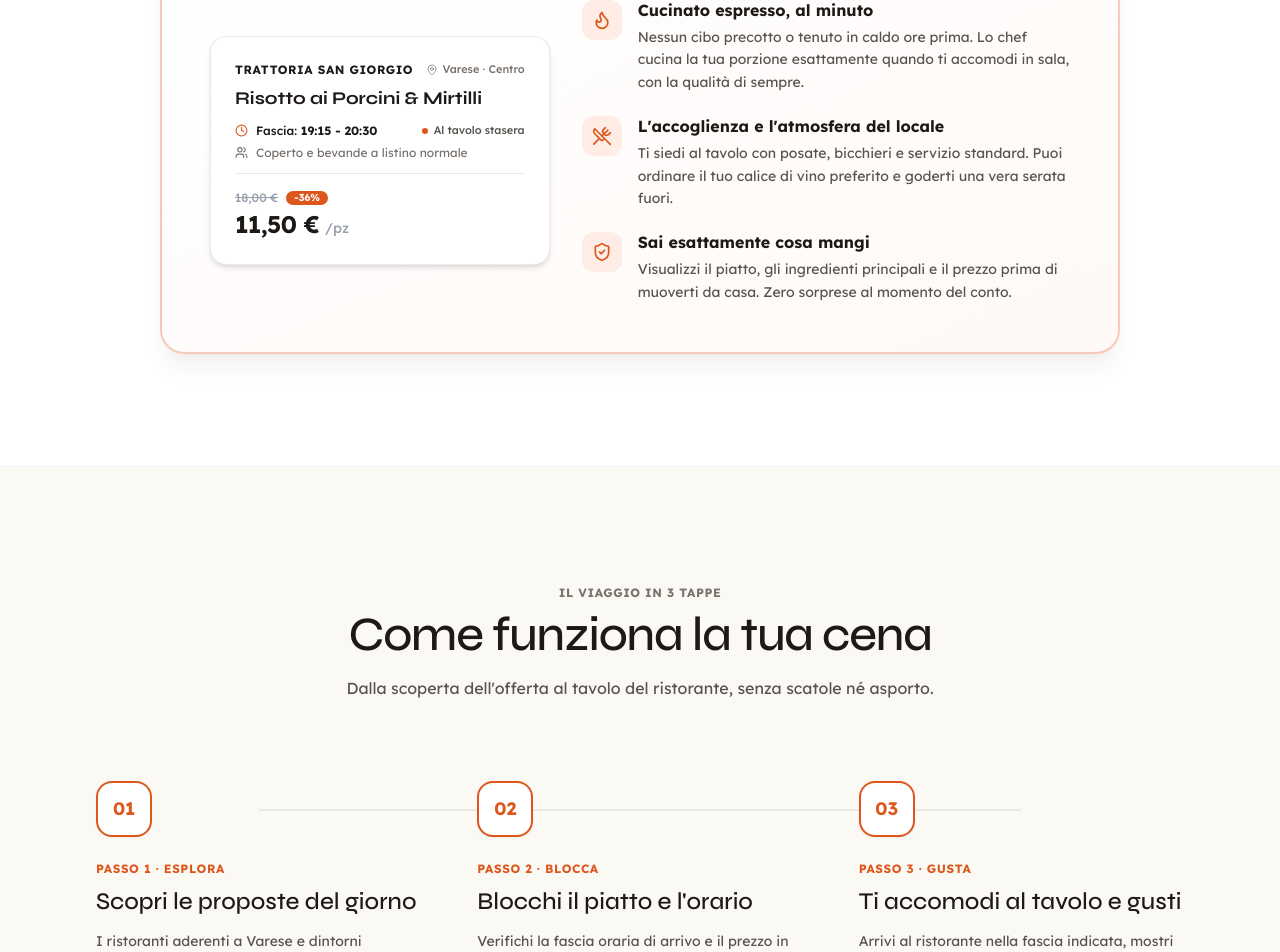
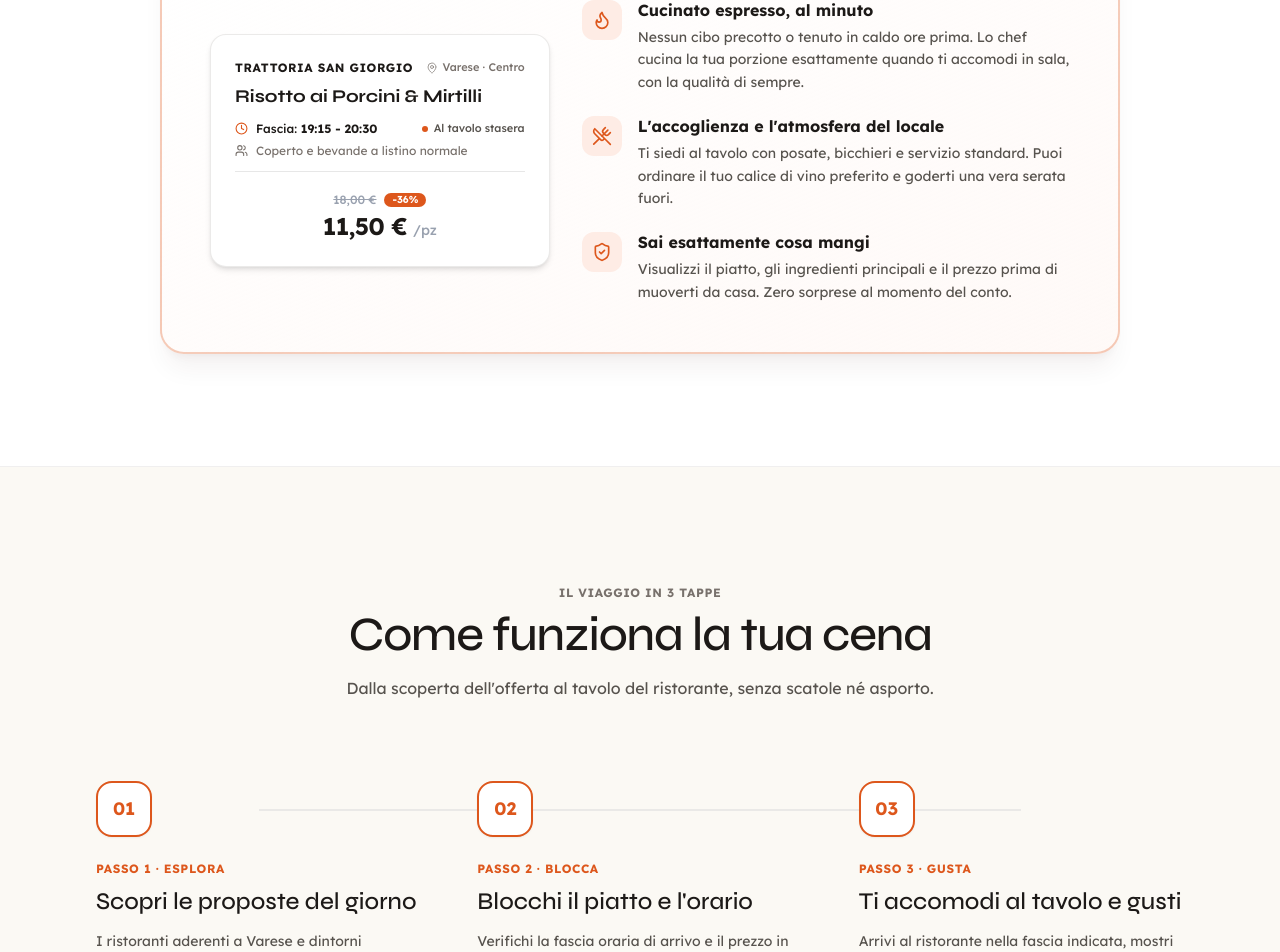
Before and after one commit to restydealsmanaging/landing, a Next.js app: page /per-i-clienti in a window 1280 px wide. Shown: the part 1191-2143 px from the top of the page. Built offline with nearby package versions, Linux system fonts and the light colour scheme.

Commit message:
style(customer-card): center pricing block horizontally to eliminate empty right-hand space

```diff
--- a/src/components/CustomerSection.tsx
+++ b/src/components/CustomerSection.tsx
@@ -231,15 +231,15 @@ export default function CustomerSection() {
                         </div>
                       </div>
 
-                      {/* Price Block (Reference style: compact stacked) */}
-                      <div className="pt-1">
-                        <div className="flex items-center gap-2 mb-0.5">
+                      {/* Price Block (Centered stacked) */}
+                      <div className="pt-2 flex flex-col items-center justify-center text-center">
+                        <div className="flex items-center justify-center gap-2 mb-0.5">
                           <span className="text-xs text-gray-400 line-through font-medium">18,00 €</span>
                           <span className="inline-flex items-center bg-resty-orange text-white text-[10px] font-bold px-2 py-0.5 rounded-full leading-none">
                             -36%
                           </span>
                         </div>
-                        <div className="flex items-baseline gap-1.5">
+                        <div className="flex items-baseline justify-center gap-1.5">
                           <span className="text-2xl font-bold font-sans text-resty-stone tracking-tight">
                             11,50 €
                           </span>
@@ -340,7 +340,7 @@ export default function CustomerSection() {
                         </div>
                       </div>
 
-                      <div className="text-xs text-stone-500 italic">
+                      <div className="pt-2 text-center text-xs text-stone-500 italic">
                         Spesso richiede di essere riscaldato a microonde sul divano.
                       </div>
                     </div>
```
